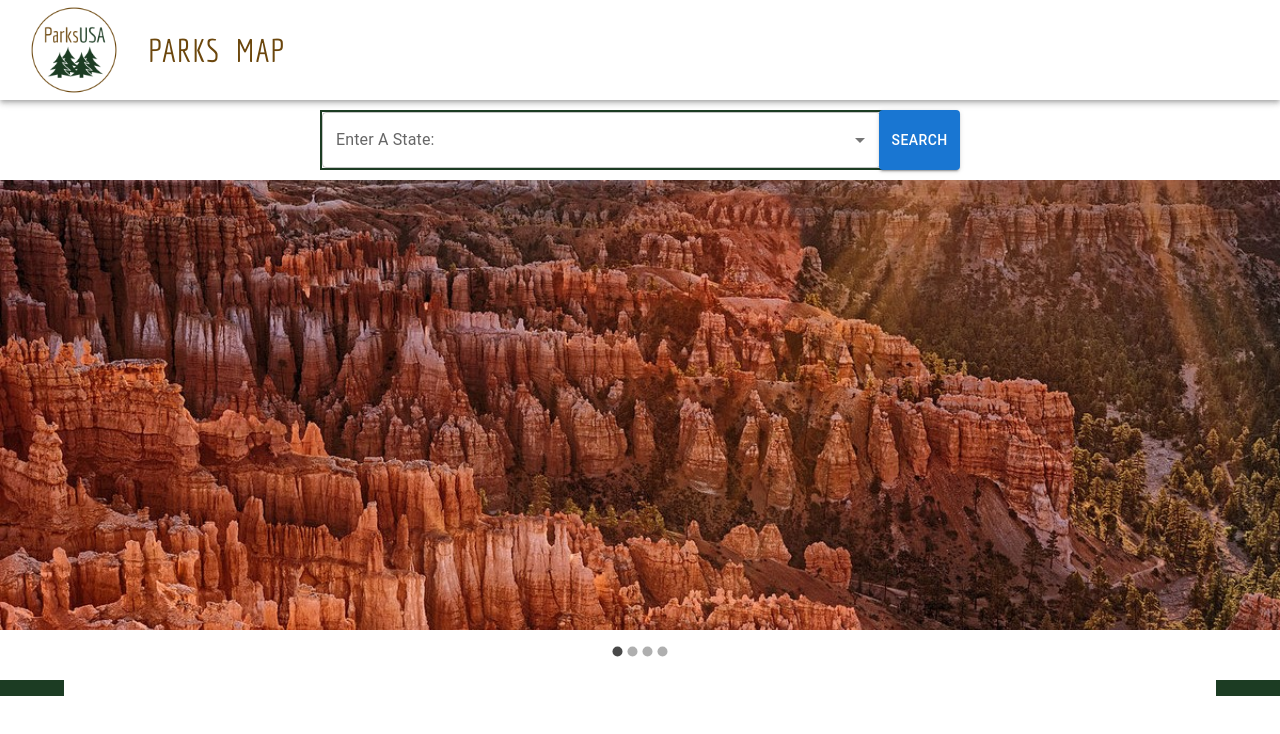
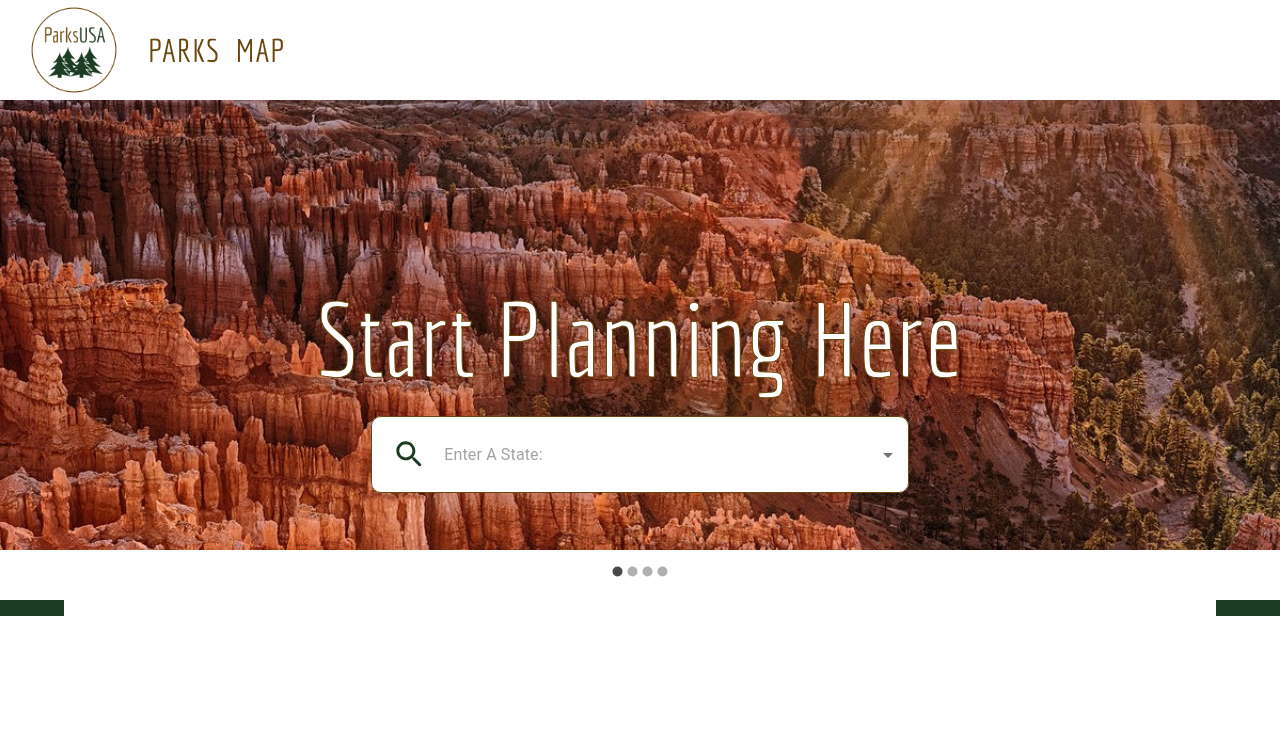
Before and after one commit to tlazaroff1/parks-usa, a React (Create React App) app: page /#/ in a window 1280 px wide. Shown: the top 734 px of the page. Built offline with nearby package versions, Linux system fonts and the light colour scheme.

Commit message:
added a carousel component, got amenities to start working, css

```diff
--- a/src/App.css
+++ b/src/App.css
@@ -31,3 +31,10 @@
   margin: auto auto auto auto;
   text-align: center;
 }
+.banner {
+  font-family: "Economica", sans-serif !important;
+  font-size: 6.5rem !important;
+  margin: auto auto auto auto;
+  text-align: center;
+  color: white;
+}
--- /dev/null
+++ b/src/Components/carousel/carousel.css
@@ -0,0 +1,3 @@
+.carousel .thumbs-wrapper {
+  display: none !important;
+}
--- /dev/null
+++ b/src/Components/carousel/carousel.jsx
@@ -0,0 +1,33 @@
+import React from "react";
+import Carousel from "react-material-ui-carousel";
+import { styled } from "@mui/material/styles";
+import "./carousel.css";
+
+const ImageCarouselRoot = styled("div")(({ theme }) => ({
+  width: "100%",
+  height: "500px",
+  margin: "auto",
+  "& img": {
+    width: "100%",
+    height: "450px",
+    display: "block",
+    objectFit: "cover",
+  },
+}));
+export const ImageCarousel = React.memo(({ images }) => (
+  <ImageCarouselRoot>
+    <Carousel
+      className="carousel"
+      showArrows
+      showThumbs="false"
+      showStatus="false"
+      infiniteLoop
+      autoPlay
+      interval={9000}
+    >
+      {images.map((src) => (
+        <img src={src} key={src} alt="Carousel item" />
+      ))}
+    </Carousel>
+  </ImageCarouselRoot>
+));
--- a/src/Components/parkInfo/parkInfo.css
+++ b/src/Components/parkInfo/parkInfo.css
@@ -1,4 +1,6 @@
 .displayInfo {
   width: 90%;
   margin: auto auto auto auto;
+  padding-bottom: 20px;
+  font-size: 12.75pt;
 }
--- a/src/Components/parks/parks.css
+++ b/src/Components/parks/parks.css
@@ -1,8 +1,6 @@
 .parksList {
   margin: auto auto auto auto !important;
   border-radius: 10pt;
-  /*max-height: 900px;
-  overflow: auto;*/
 }
 
 .parkDesc {
@@ -13,6 +11,7 @@
 }
 .searchBox {
   margin: auto auto auto auto !important;
+  flex-direction: column;
 }
 .searchBar {
   margin: auto auto auto auto !important;
@@ -25,3 +24,8 @@
 .addLoc:checked {
   color: #1c3c23;
 }
+
+.img {
+  border-bottom-left-radius: 3px;
+  border-top-left-radius: 3px;
+}
--- a/src/Components/parks/parks.jsx
+++ b/src/Components/parks/parks.jsx
@@ -1,24 +1,33 @@
 import * as React from "react";
-import { Box } from "@mui/material";
+import {
+  Box,
+  Divider,
+  Button,
+  List,
+  ListItem,
+  ListItemText,
+  Autocomplete,
+  TextField,
+  IconButton,
+  Typography,
+} from "@mui/material";
+import SearchRoundedIcon from "@mui/icons-material/SearchRounded";
 import AddLocationAltRoundedIcon from "@mui/icons-material/AddLocationAltRounded";
 import "./../../App.css";
 import "./parks.css";
 import { styled } from "@mui/material/styles";
 import Carousel from "react-material-ui-carousel";
-import { Divider } from "@mui/material";
-import { useState } from "react";
+import { useState, useContext } from "react";
 import { useNavigate } from "react-router-dom";
-import { useContext } from "react";
 import { LocationActions } from "../state/locations/location-reducer";
 import { LocationContext } from "../state/locations/location-context";
-import { Button, List, ListItem, ListItemText } from "@mui/material";
-import { Autocomplete, TextField, IconButton } from "@mui/material";
 import bryceCanyon from "./../../bryce-canyon1.jpg";
 import glacier from "./../../glacier.jpg";
 import grandCanyon from "./../../grandcanyon.jpg";
 import saguaro from "./../../saguaro.jpg";
+import { ImageCarousel } from "../carousel/carousel";
 
-export const Parks = (props) => {
+export function Parks() {
   const images = [bryceCanyon, saguaro, glacier, grandCanyon];
   const ImageCarouselRoot = styled("div")(({ theme }) => ({
     width: "100%",
@@ -110,16 +119,18 @@ export const Parks = (props) => {
   function goToParkPage(parkCode) {
     navigate(`/park/${parkCode}`);
   }
+  const [buttonClicked, setButtonClicked] = useState(false);
 
   const { locationDispatch } = useContext(LocationContext);
   function addLocation(parkCode, parkName, longitude, latitude) {
-    locationDispatch({
-      type: LocationActions.ADD,
+    const newLocation = {
       code: parkCode,
       name: parkName,
       long: longitude,
       lat: latitude,
-    });
+      isComplete: false,
+    };
+    locationDispatch({ type: LocationActions.ADD, ...newLocation });
     console.log(parkCode);
     console.log(parkName);
     //console.log(parkAddress);
@@ -129,46 +140,91 @@ export const Parks = (props) => {
     console.log("in function");
   }
 
+  const textTitleStyle = {
+    color: "#6b460c",
+    fontFamily: "'Economica', sans-serif",
+    fontSize: "1.5rem",
+  };
+
   return (
-    <Box>
-      <Box className="searchBox" display="flex" width="50%" padding="10px">
+    <Box position="relative">
+      <Box
+        sx={{
+          position: "relative",
+          top: 0,
+          left: 0,
+          width: "100%",
+          zIndex: "0",
+        }}
+      >
+        <ImageCarousel images={images} />
+      </Box>
+      <Box
+        className="searchBox"
+        display="flex"
+        width="70%"
+        padding="10px"
+        margin="auto auto auto auto"
+        sx={{
+          position: "absolute",
+          zIndex: "2",
+          top: "150px",
+          left: "50%",
+          transform: "translateX(-50%)",
+        }}
+      >
+        <Typography
+          className="banner"
+          sx={{
+            textOutline: "1px solid #6b460c",
+            WebkitTextStroke: "1px #6b460c",
+          }}
+        >
+          Start Planning Here
+        </Typography>
         <Autocomplete
           className="searchBar"
           disablePortal
           id="combo-box-demo"
           options={us_states}
-          sx={{ width: "100%" }}
+          sx={{ width: "60%" }}
           getOptionLabel={(option) => option.label}
           value={stateCode}
           onChange={handleChange}
           renderInput={(params) => (
             <TextField
-              sx={{ border: " solid 2px #1c3c23" }}
+              sx={{
+                fieldset: {
+                  borderColor: "#6b460c",
+                  background: "white",
+                  zIndex: "-1",
+                  borderRadius: "10px",
+                },
+              }}
+              id="outlined-basic"
               className="searchTextField"
               {...params}
-              label="Enter A State: "
-            />
+              placeholder="Enter A State: "
+              InputProps={{
+                ...params.InputProps,
+                startAdornment: (
+                  <IconButton
+                    position="start"
+                    aria-label="delete"
+                    size="large"
+                    onClick={handleSearch}
+                  >
+                    <SearchRoundedIcon
+                      fontSize="large"
+                      sx={{ color: "#1c3c23" }}
+                    />
+                  </IconButton>
+                ),
+                disableUnderline: true,
+              }}
+            ></TextField>
           )}
-        />
-        <Button variant="contained" color="primary" onClick={handleSearch}>
-          Search
-        </Button>
-      </Box>
-      <Box>
-        <ImageCarouselRoot sx={{}}>
-          <Carousel
-            showArrows
-            showThumbs={true}
-            showStatus={true}
-            infiniteLoop
-            autoPlay
-            interval={9000}
-          >
-            {images.map((src) => (
-              <img src={src} key={src} alt="Carousel item" />
-            ))}
-          </Carousel>
-        </ImageCarouselRoot>
+        ></Autocomplete>
       </Box>
       <Box className="background">
         <Box className="searchResult" width="90%">
@@ -177,8 +233,8 @@ export const Parks = (props) => {
               <List>
                 {parks.map((park) => {
                   return (
-                    <Box className="listItem">
-                      <ListItem key={park.id}>
+                    <Box className="listItem" sx={{ height: "200px" }}>
+                      <ListItem key={park.id} sx={{ padding: "0 0 0 0" }}>
                         <Box
                           width="30%"
                           overflow="hidden"
@@ -186,21 +242,28 @@ export const Parks = (props) => {
                           marginRight="8px"
                         >
                           <img
+                            height="200px"
                             alt={park.fullName}
                             src={park.images[0]?.url}
-                            height="150px"
                             width="100%"
+                            className="img"
                           />
                         </Box>
-                        <Box>
+                        <Box sx={{ padding: "5px 5px 5px 5px" }}>
                           <ListItemText
                             className="parkDesc"
+                            primaryTypographyProps={{ style: textTitleStyle }}
                             primary={park.fullName}
                             secondary={park.description}
                           />
                           <Button
                             variant="contained"
                             onClick={() => goToParkPage(park.parkCode)}
+                            sx={{
+                              border: "1.5px solid #6b460c ",
+                              background: "white",
+                              color: "#6b460c ",
+                            }}
                           >
                             View More
                           </Button>
@@ -217,8 +280,18 @@ export const Parks = (props) => {
                                 park.latitude
                               )
                             }
+                            style={{
+                              backgroundColor: buttonClicked
+                                ? "white"
+                                : "white",
+                            }} // conditionally render button color based on buttonClicked state
                           >
-                            <AddLocationAltRoundedIcon fontSize="3rem" />
+                            <AddLocationAltRoundedIcon
+                              fontSize="3rem"
+                              sx={{
+                                color: "#6b460c  ",
+                              }}
+                            />
                           </IconButton>
                         </Box>
 
@@ -234,4 +307,4 @@ export const Parks = (props) => {
       </Box>
     </Box>
   );
-};
+}
```
Also changed, not shown: src/Components/map/map.jsx (+14 -21 lines), src/Components/parkAmenities/amenities.jsx (+37 -33 lines), src/Components/parkInfo/parkInfo.jsx (+13 -9 lines).
